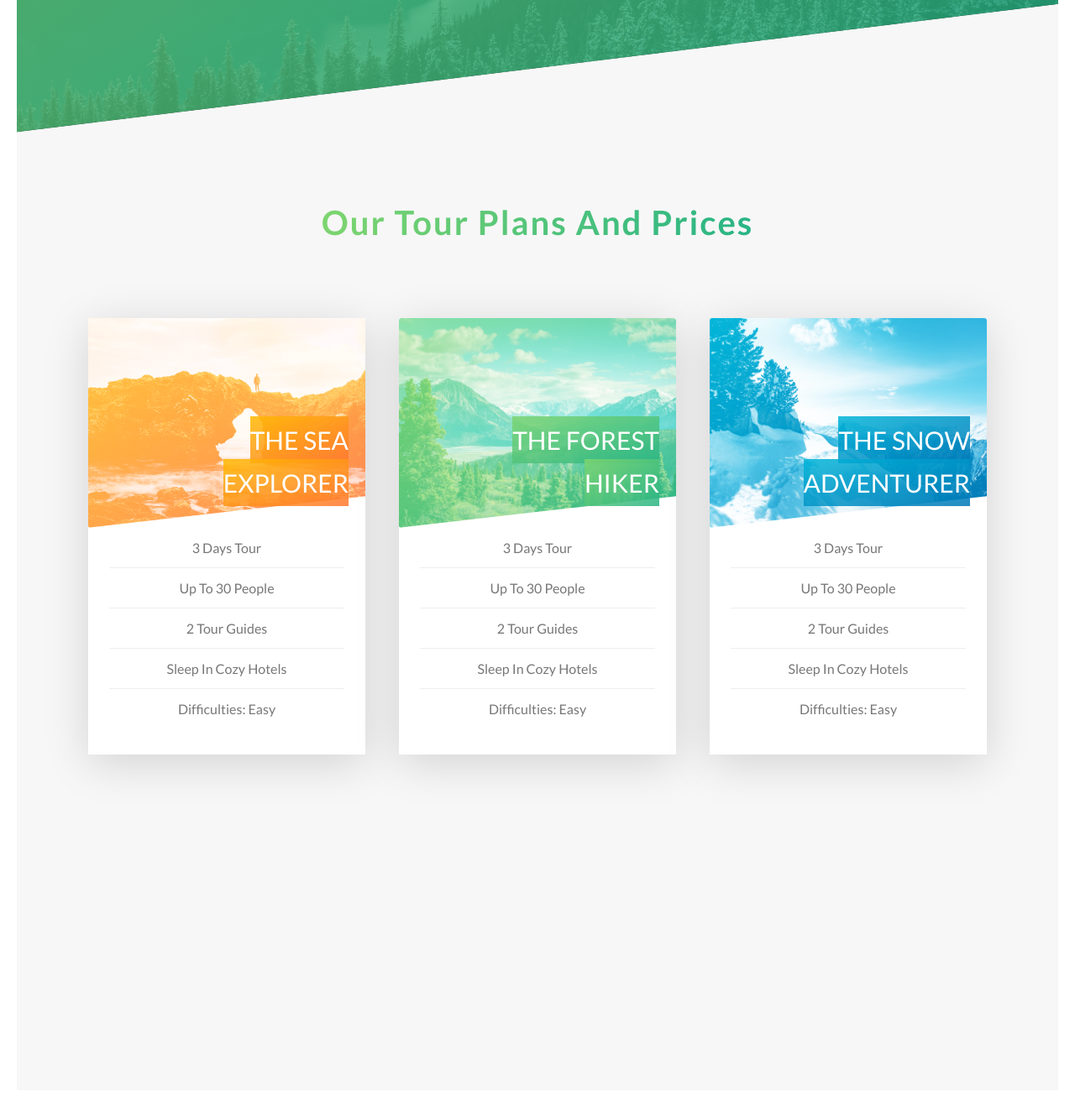
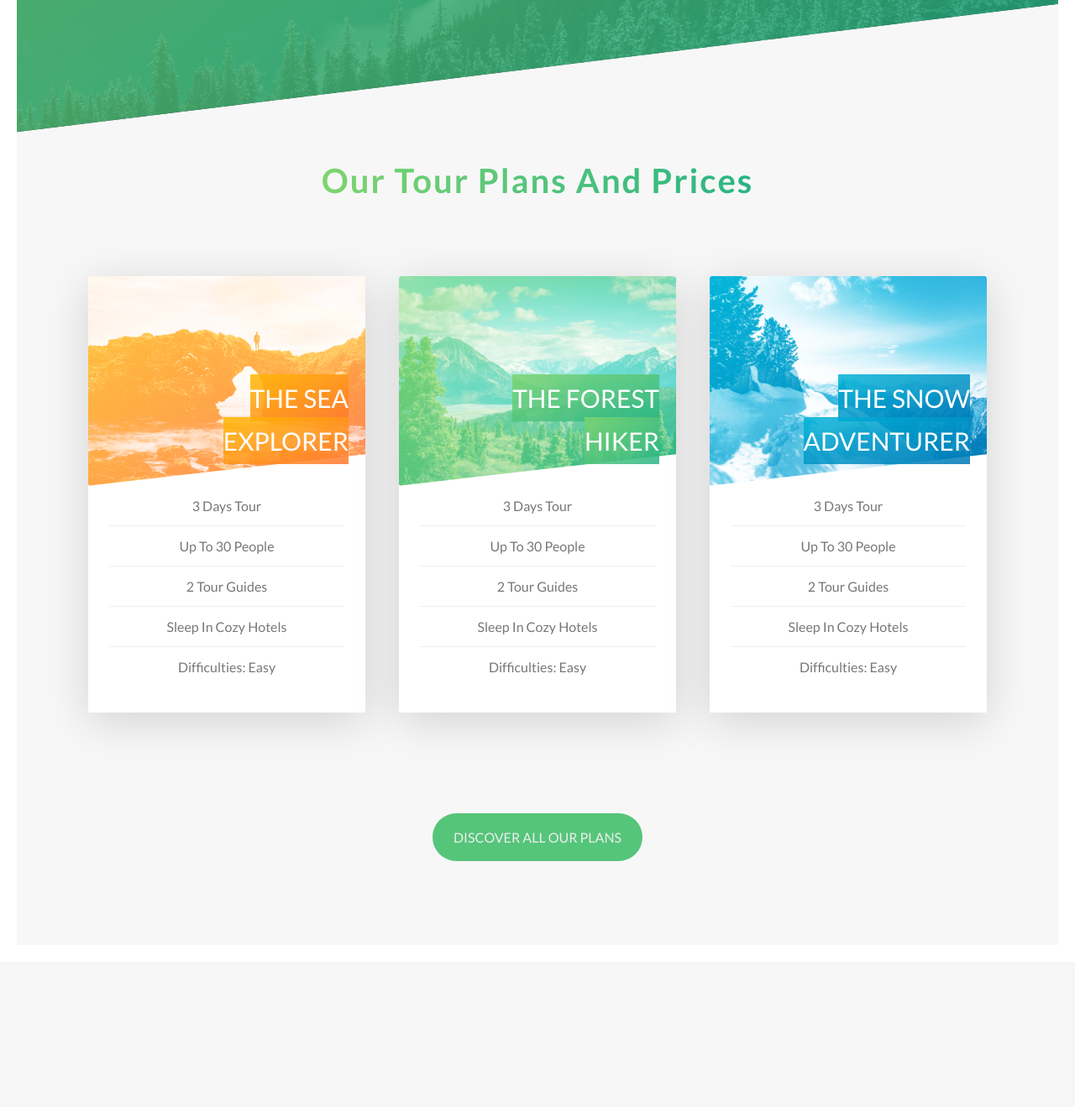
Before and after one commit to asifsalim/natureweb1, a PHP site: page / in a window 1280 px wide. Shown: the part 2206-3525 px from the top of the page at 84% size. After the commit the page ends 3232 px from the top, so only its background shows below. Run offline with PHP 8.4, Linux system fonts and the light colour scheme.

Commit message:
cards setting finished

```diff
--- a/index.html
+++ b/index.html
@@ -157,7 +157,8 @@
 
           <div class="col-1of3">
             <div class="cards">
-              <div class="cards__side cards__side--front"><div class="cards__images cards__images--2">&nbsp;</div>
+              <div class="cards__side cards__side--front">
+                <div class="cards__images cards__images--2">&nbsp;</div>
                 <h4 class="cards__header">
                   <span class="cards__header--span cards__header--span--2"
                     >The Forest Hiker</span
@@ -186,7 +187,8 @@
           </div>
           <div class="col-1of3">
             <div class="cards">
-                  <div class="cards__side cards__side--front"><div class="cards__images cards__images--3">&nbsp;</div>
+              <div class="cards__side cards__side--front">
+                <div class="cards__images cards__images--3">&nbsp;</div>
                 <h4 class="cards__header">
                   <span class="cards__header--span cards__header--span--3"
                     >The snow adventurer</span
@@ -214,6 +216,8 @@
             </div>
           </div>
         </div>
+        <div class="u-text-middle u-margin-bigger">
+            <a href="#" class="btn btn--green">Discover all our plans</a>
         </div>
       </section>
     </main>
--- a/sass/base/_utilities.scss
+++ b/sass/base/_utilities.scss
@@ -5,3 +5,7 @@
 .u-margin-big{
     margin-bottom: 8rem;
 }
+
+.u-margin-bigger{
+    margin-top: 12rem;
+}
--- a/sass/components/_buttons.scss
+++ b/sass/components/_buttons.scss
@@ -3,7 +3,6 @@
     &:visited{
         text-transform: uppercase;
         text-decoration: none;
-        background-color: $color-white;
         padding: 1.5rem 2.5rem;
         border-radius: 10rem;
         transition: all 0.2s;
@@ -21,10 +20,21 @@
 
     &--white{
         color:$color-grey;
+        background-color: $color-white;
 
         &::after{
             color:$color-grey;
             background-color: $color-white;
+        }
+    }
+
+    &--green{
+        color:$color-grey-light-2;
+        background-color: $color-primary;
+
+        &::after{
+            color:$color-grey-light-2;
+            background-color: $color-primary;
         }
     }
 
--- a/sass/main.css
+++ b/sass/main.css
@@ -21,7 +21,7 @@
 }
 
 .section-cards {
-  padding: 25rem 0 40rem 0;
+  padding: 20rem 0 10rem 0;
   text-transform: capitalize;
   background-color: #f7f7f7;
   margin-top: -10rem;
@@ -187,10 +187,13 @@
   margin-bottom: 8rem;
 }
 
+.u-margin-bigger {
+  margin-top: 12rem;
+}
+
 .btn:link, .btn:visited {
   text-transform: uppercase;
   text-decoration: none;
-  background-color: #fff;
   padding: 1.5rem 2.5rem;
   border-radius: 10rem;
   -webkit-transition: all 0.2s;
@@ -209,11 +212,22 @@
 
 .btn--white {
   color: #777;
+  background-color: #fff;
 }
 
 .btn--white::after {
   color: #777;
   background-color: #fff;
+}
+
+.btn--green {
+  color: #eee;
+  background-color: #55c57a;
+}
+
+.btn--green::after {
+  color: #eee;
+  background-color: #55c57a;
 }
 
 .btn:hover {
--- a/sass/pages/_home.scss
+++ b/sass/pages/_home.scss
@@ -21,7 +21,7 @@
 }
 
 .section-cards{
-    padding:25rem 0 40rem 0;
+    padding:20rem 0 10rem 0;
     text-transform: capitalize;
     background-color: $color-grey-light-1;
     margin-top: -10rem;
```
Also changed, not shown: 1 other file. Lines whose indentation alone changed are shown as unchanged.
